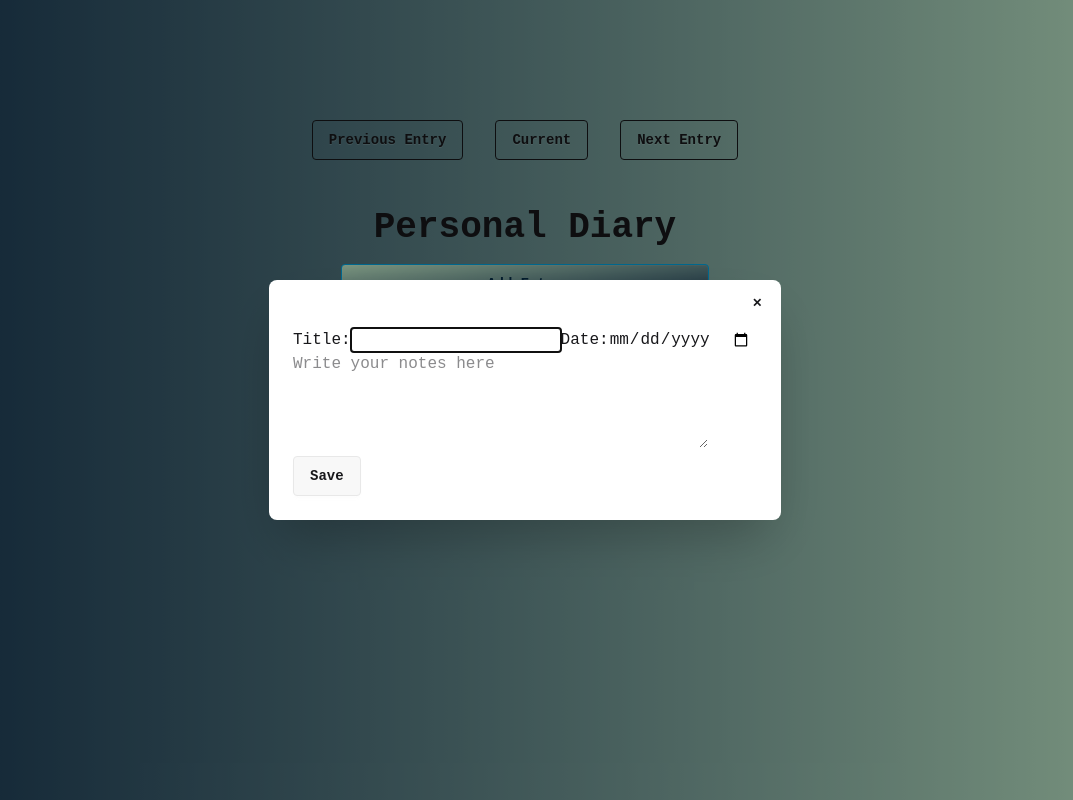
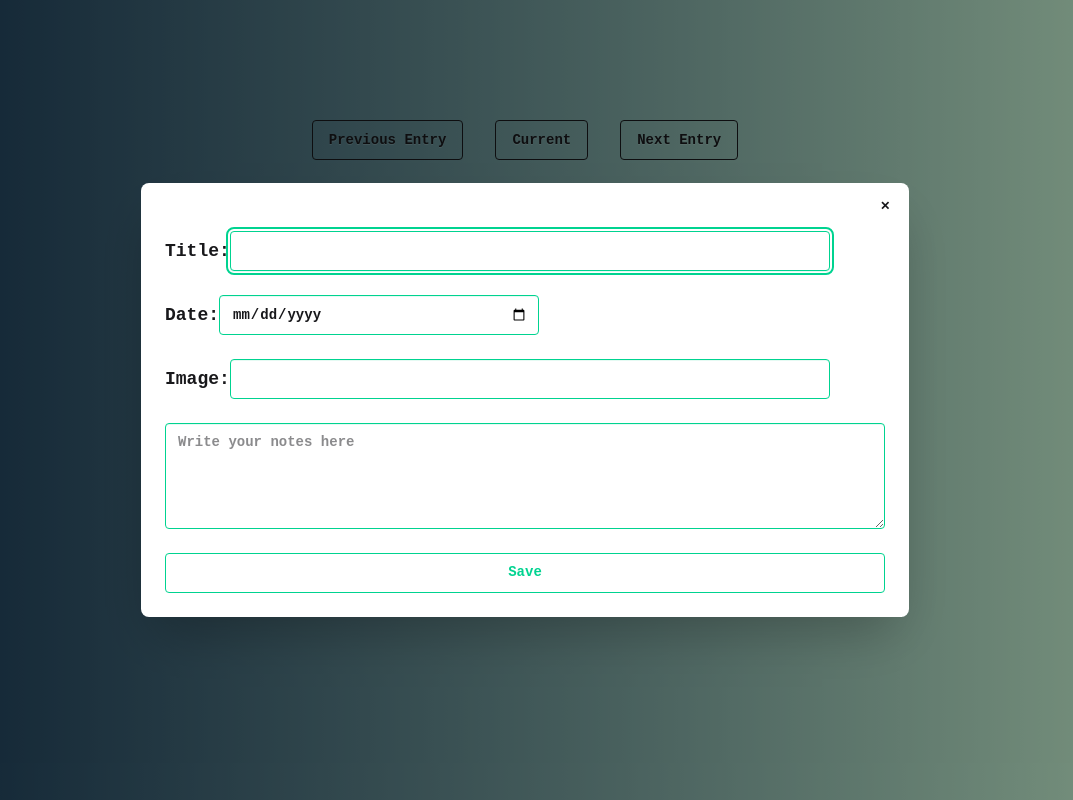
Before and after one commit to LilianaE-R/Personal-Diary, a React (Vite) app: page / in a window 1280 px wide. Both pictures are taken after a click on the button "Add Entry". Shown: the whole page, without its empty margins (115-1188 px from the left). Built offline with nearby package versions, Linux system fonts and the light colour scheme.

Commit message:
change design modal and previewcard display

```diff
--- a/src/Components/EditModal.jsx
+++ b/src/Components/EditModal.jsx
@@ -14,6 +14,8 @@ const EditModal = ({ localData, entry, onClose }) => {
       setNotes(entry.note);
       setDate(entry.date);
       setImage(entry.image);
+    } else {
+      entry = null
     }
   }, [entry]);
 
@@ -21,7 +23,9 @@ const EditModal = ({ localData, entry, onClose }) => {
   const handleEvent = (event) => {
     event.preventDefault();
     const previousData = localData ? localData : [];
+    const newId = previousData.length + 1
     const dataLocal = {
+      id: newId,
       title: title,
       date: date,
       image: image,
@@ -33,29 +37,37 @@ const EditModal = ({ localData, entry, onClose }) => {
     setImage("");
     setDate("");
     onClose();
+
+  //   const editLsData = () => {
+  //     if (localData.id = entry.id){
+  //       localStorage.setItem("Diary", JSON.stringify(localData))
+  //     }
+  //   }
   };
 
   return (
-    <div className="modal-box">
+    <div className="modal-box max-w-3xl">
       <div className="modal-action justify-center">
         <form
           id="entry-modal"
           method="dialog"
-          className="justify-around gap-8"
+          className="flex flex-col w-full"
           onSubmit={handleEvent}
         >
-          <label>
+          <label className="text-lg font-bold">
             Title:
             <input
+              className="input input-success w-5/6"
               name="title"
               required
               value={title}
               onChange={(event) => setTitle(event.target.value)}
             />
           </label>
-          <label>
+          <label className="mt-6 text-lg font-bold">
             Date:
             <input
+              className="input input-success"
               type="date"
               name="date"
               required
@@ -63,8 +75,18 @@ const EditModal = ({ localData, entry, onClose }) => {
               onChange={(event) => setDate(event.target.value)}
             />
           </label>
-          <label>
+          <label className="mt-6 text-lg font-bold">
+            Image:
+            <input
+              className="input input-success w-5/6"
+              name="image"
+              required
+              value={image}
+              onChange={(event) => { setImage(event.target.value) }} />
+          </label>
+          <label for="entry-notes" className="mt-6 text-lg font-bold">
             <textarea
+              className="textarea textarea-success w-full"
               name="entry-notes"
               placeholder="Write your notes here"
               required
@@ -81,7 +103,9 @@ const EditModal = ({ localData, entry, onClose }) => {
           >
             ✕
           </button>
-          <button type="submit" className="btn">
+          <button
+          type="submit"
+          className="btn mt-6 btn-outline btn-success">
             Save
           </button>
         </form>
--- a/src/Components/EntryModal.jsx
+++ b/src/Components/EntryModal.jsx
@@ -5,13 +5,31 @@ const EntryModal = ({ entry, onClose, onEdit }) => {
   if (!entry) return null;
 
   return (
-    <div className="modal-box">
-      <h2>{entry.title}</h2>
-      <p>{entry.date}</p>
-      <p>{entry.note}</p>
-      <button className="btn btn-info" onClick={() => onEdit(entry)}>
-        Edit
-      </button>
+    <div className="card bg-base-100 w-96 shadow-sm">
+      <figure>
+        <img
+          src={entry.image}
+          alt={entry.id} />
+      </figure>
+      <div className="card-body">
+        <h2 className="card-title">{entry.title}</h2>
+        <h3 className="card-subtitle">{entry.date}</h3>
+        <p>{entry.note}</p>
+        <div className="card-actions justify-end">
+          <button
+          className="btn btn-info"
+          onClick={() => onEdit(entry)}>
+            Edit
+          </button>
+          <button
+            type="button"
+            className="btn btn-sm btn-circle btn-ghost absolute right-2 top-2"
+            onClick={onClose}
+          >
+            ✕
+          </button>
+        </div>
+      </div>
     </div>
   );
 };
--- a/src/Components/PreviewCard.jsx
+++ b/src/Components/PreviewCard.jsx
@@ -31,10 +31,10 @@ const PreviewCard = ({ localData, currentIndex, onViewEntryClick }) => {
           </div>
           <div className="card-body w-4/6">
             <h2 className="card-title">{currentEntry.date}</h2>
-            <p>{currentEntry.title}</p>
+            <p className="text-xl">{currentEntry.title}</p>
             <div className="card-actions justify-start">
               <button
-                className="btn btn-outline"
+                className="btn btn-outline w-auto"
                 onClick={() => onViewEntryClick(currentEntry)}
               >
                 View full entry
```
